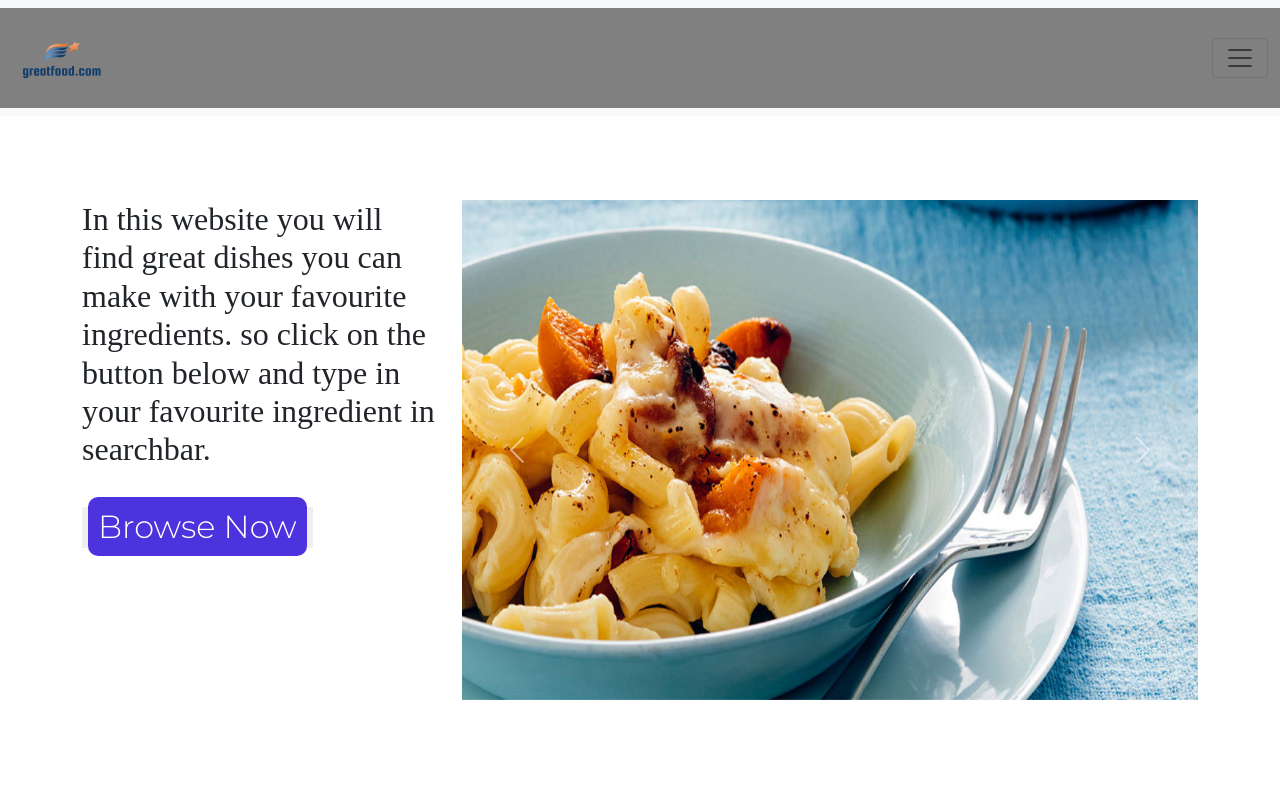
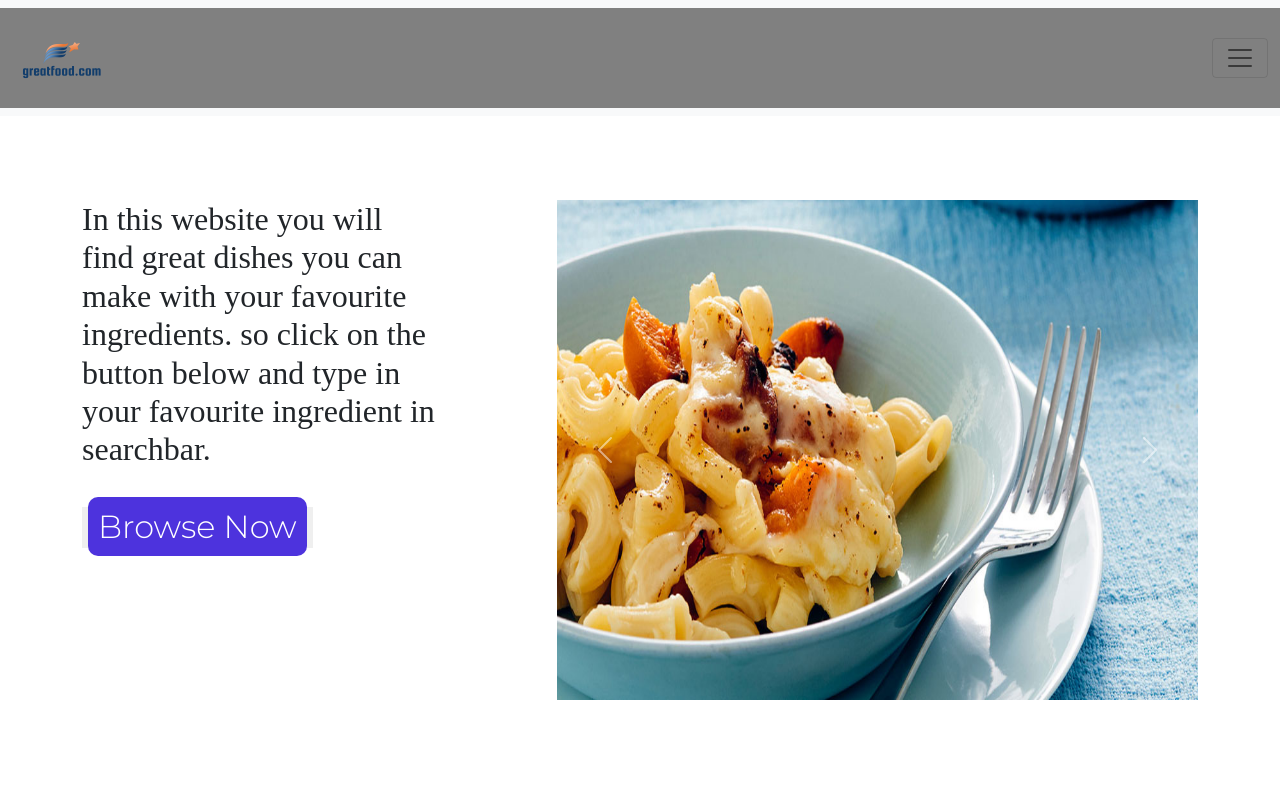
Before and after one commit to Preetimarwah/Recipefinder, a React (Create React App) app: page / in a window 1280 px wide. Shown: the top 800 px of the page. Built offline with nearby package versions, Linux system fonts and the light colour scheme; a web font is replaced by a local one.

Commit message:
newcommit

```diff
--- a/src/Appfolder/Body.js
+++ b/src/Appfolder/Body.js
@@ -13,7 +13,7 @@ const Body = () => {
          <br/><br/>
                <button class= "browsenow"><Link to ='/Search'>Browse Now</Link></button> </h2>
         </div>
-    <div class="col-lg-8 col-12 container carousel-part mt-md-5 mt-lg-0">
+    <div class="col-lg-7 offset-lg-1 col-12 container carousel-part mt-md-5 mt-lg-0 mr-lg-0">
                 <div id="carouselExampleInterval" class="carousel slide" data-bs-ride="carousel">
                     <div class="carousel-inner">
                         <div class="carousel-item active" data-bs-interval="2000">
--- a/src/Appfolder/index.css
+++ b/src/Appfolder/index.css
@@ -26,12 +26,12 @@ height: 500px;
     font-family: 'Irish Grover', cursive;
 }
 .carousel-container a{
-  text-decoration: none;
-}
-
-/* .carousel-part{
-  margin-top:100px;
-} */
+  text-decoration: none;}
+/*
+ .carousel-part{
+  padding-left: 180px;
+  padding-bottom:200px;
+}   */
 
 .footer{
   height:auto;
```
